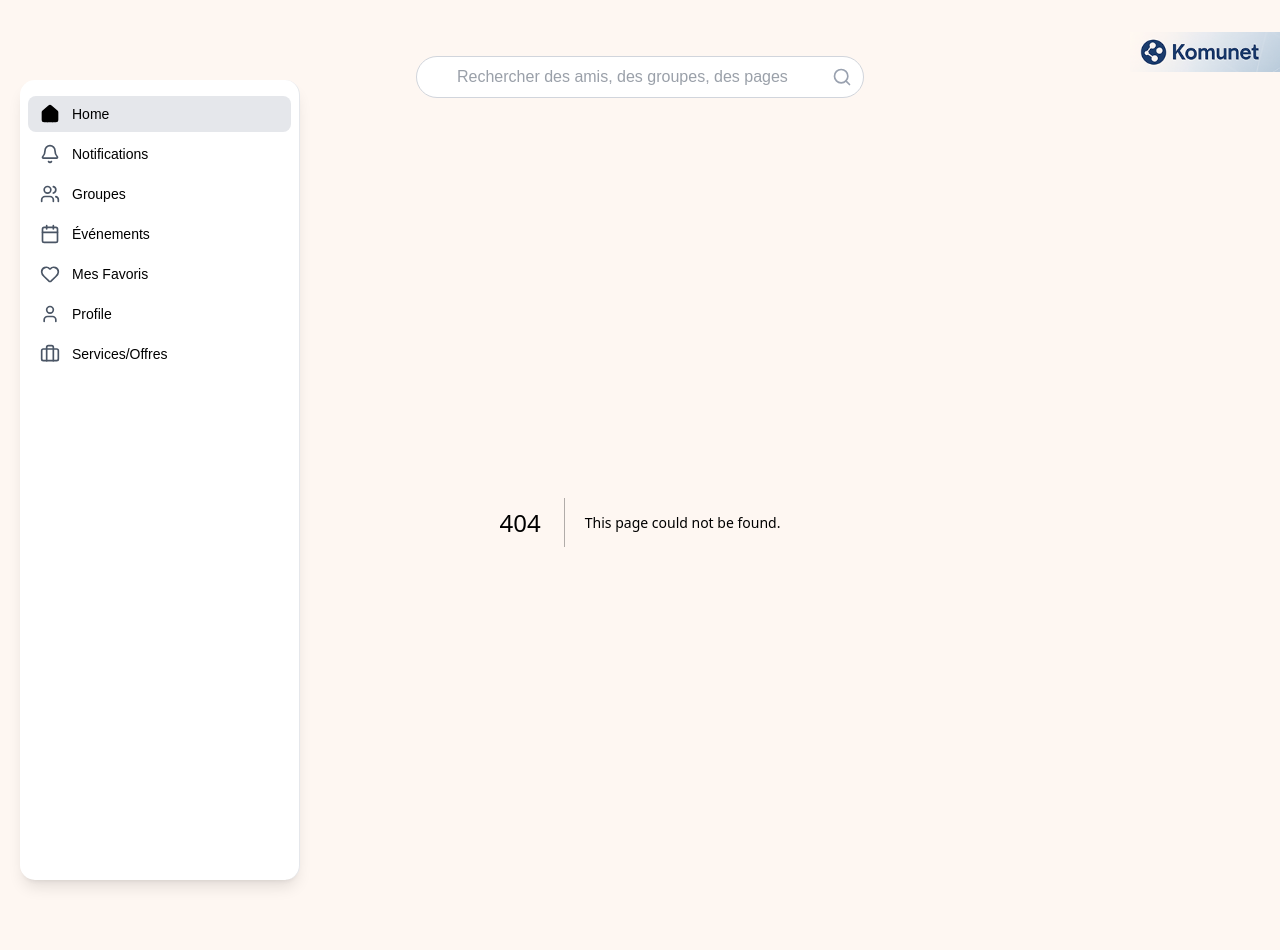
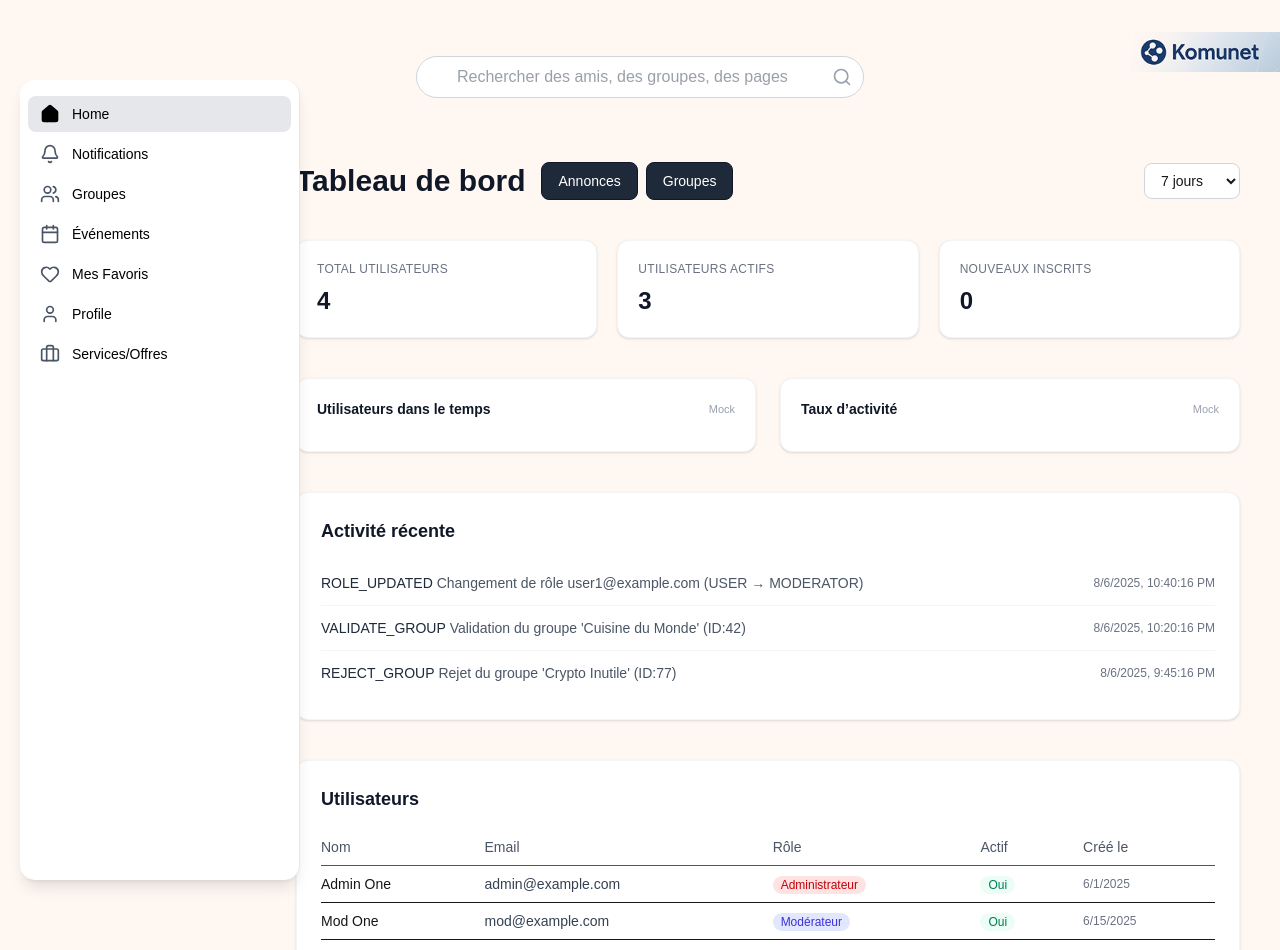
Before and after one commit to larabiislem/komunet_web, a Next.js app: page /admin in a window 1280 px wide. Before the commit this address had no page. Shown: the top 950 px of the page. Before the commit the page ends 922 px from the top, so only its background shows below. Built offline with nearby package versions, Linux system fonts and the light colour scheme.

Commit message:
feat: add DashboardPage component with user roles, KPI metrics, and action logs

```diff
--- /dev/null
+++ b/app/admin/page.tsx
@@ -0,0 +1,249 @@
+'use client';
+
+import React, { useState, useMemo } from 'react';
+import Link from 'next/link'; // <- ajout
+
+// Rôles
+type Role = 'ADMIN' | 'MODERATOR' | 'USER';
+
+// Simulation session (remplacer plus tard)
+const currentUser: { id: string; role: Role } = {
+  id: '11111111-1111',
+  role: 'ADMIN', // changer pour tester
+};
+
+interface User {
+  id: string;
+  name: string;
+  email: string;
+  role: Role;
+  isActive: boolean;
+  createdAt: string;
+}
+
+interface ActionLog {
+  id: string;
+  timestamp: string;
+  userEmail: string;
+  action: string;
+  detail: string;
+}
+
+function uuid() {
+  return Math.random().toString(36).slice(2) + Date.now().toString(36);
+}
+
+export default function DashboardPage() {
+  const isAdmin = currentUser.role === 'ADMIN';
+  const isModerator = currentUser.role === 'MODERATOR';
+  if (!isAdmin && !isModerator) {
+    return (
+      <div className="min-h-screen flex items-center justify-center px-4">
+        <div className="max-w-sm text-center">
+          <h1 className="text-2xl font-semibold text-gray-900 mb-2">Accès refusé</h1>
+          <p className="text-sm text-gray-600">Vous n’avez pas l’autorisation.</p>
+        </div>
+      </div>
+    );
+  }
+
+  // Mock data
+  const [users] = useState<User[]>([
+    { id: 'u1', name: 'Admin One', email: 'admin@example.com', role: 'ADMIN', isActive: true, createdAt: '2025-06-01' },
+    { id: 'u2', name: 'Mod One', email: 'mod@example.com', role: 'MODERATOR', isActive: true, createdAt: '2025-06-15' },
+    { id: 'u3', name: 'User One', email: 'user1@example.com', role: 'USER', isActive: false, createdAt: '2025-07-01' },
+    { id: 'u4', name: 'User Two', email: 'user2@example.com', role: 'USER', isActive: true, createdAt: '2025-07-20' },
+  ]);
+
+  const [period, setPeriod] = useState<'7d' | '30d'>('7d');
+
+  const kpi = useMemo(() => {
+    const totalUsers = users.length;
+    const activeUsers = users.filter(u => u.isActive).length;
+    const now = Date.now();
+    const span = period === '7d' ? 7 : 30;
+    const spanMs = span * 24 * 3600 * 1000;
+    const newSignups = users.filter(u => now - Date.parse(u.createdAt) <= spanMs).length;
+    return { totalUsers, activeUsers, newSignups };
+  }, [users, period]);
+
+  // Action log mock
+  const [logs] = useState<ActionLog[]>([
+    {
+      id: uuid(),
+      timestamp: new Date(Date.now() - 5 * 60000).toISOString(),
+      userEmail: 'admin@example.com',
+      action: 'ROLE_UPDATED',
+      detail: 'Changement de rôle user1@example.com (USER → MODERATOR)',
+    },
+    {
+      id: uuid(),
+      timestamp: new Date(Date.now() - 25 * 60000).toISOString(),
+      userEmail: 'admin@example.com',
+      action: 'VALIDATE_GROUP',
+      detail: "Validation du groupe 'Cuisine du Monde' (ID:42)",
+    },
+    {
+      id: uuid(),
+      timestamp: new Date(Date.now() - 60 * 60000).toISOString(),
+      userEmail: 'mod@example.com',
+      action: 'REJECT_GROUP',
+      detail: "Rejet du groupe 'Crypto Inutile' (ID:77)",
+    },
+  ]);
+
+  return (
+    <div className="min-h-screen px-4 md:px-10 py-10 md:ml-64">
+      <div className="max-w-5xl mx-auto space-y-10">
+        {/* Header */}
+        <div className="flex flex-wrap items-center justify-between gap-4">
+          <div className="flex items-center flex-wrap gap-4">
+            <h1 className="text-2xl md:text-3xl font-semibold text-gray-900">
+              Tableau de bord
+            </h1>
+                    <div className="flex gap-2">
+              <Link
+                href="/admin/annnonces"
+                className="px-4 py-2 rounded-lg bg-gray-800 text-white border border-gray-900 text-sm font-medium hover:bg-gray-900 hover:shadow transition"
+              >
+                Annonces
+              </Link>
+              <Link
+                href="/admin/groupes"
+                className="px-4 py-2 rounded-lg bg-gray-800 text-white border border-gray-900 text-sm font-medium hover:bg-gray-900 hover:shadow transition"
+              >
+                Groupes
+              </Link>
+            </div>
+          </div>
+          <div className="flex items-center gap-2">
+            <select
+              value={period}
+              onChange={e => setPeriod(e.target.value as any)}
+              className="bg-white border border-gray-300 text-sm rounded-lg px-3 py-2 focus:outline-none focus:ring-2 focus:ring-[#FFBFBF]"
+            >
+              <option value="7d">7 jours</option>
+              <option value="30d">30 jours</option>
+            </select>
+          </div>
+        </div>
+
+        {/* KPI */}
+        <div className="grid grid-cols-1 sm:grid-cols-3 gap-5">
+          <KpiCard title="Total utilisateurs" value={kpi.totalUsers} />
+          <KpiCard title="Utilisateurs actifs" value={kpi.activeUsers} />
+          <KpiCard title="Nouveaux inscrits" value={kpi.newSignups} />
+        </div>
+
+        {/* Graph placeholders */}
+        <div className="grid grid-cols-1 md:grid-cols-2 gap-6">
+          <ChartPlaceholder title="Utilisateurs dans le temps" />
+          <ChartPlaceholder title="Taux d’activité" />
+        </div>
+
+        {/* Logs récents */}
+        <div className="bg-white rounded-xl shadow border border-gray-100 p-6">
+          <h2 className="text-lg font-semibold text-gray-900 mb-4">Activité récente</h2>
+          {logs.length === 0 && <p className="text-sm text-gray-600">Aucune activité.</p>}
+            <ul className="divide-y divide-gray-100">
+              {logs.map(l => (
+                <li key={l.id} className="py-3 flex flex-col sm:flex-row sm:items-center sm:justify-between gap-2">
+                  <div className="text-sm text-gray-800">
+                    <span className="font-medium">{l.action}</span>{' '}
+                    <span className="text-gray-600">{l.detail}</span>
+                  </div>
+                  <span className="text-xs text-gray-500">
+                    {new Date(l.timestamp).toLocaleString()}
+                  </span>
+                </li>
+              ))}
+            </ul>
+        </div>
+
+        {/* Simple table utilisateurs */}
+        <div className="bg-white rounded-xl shadow border border-gray-100 p-6">
+          <h2 className="text-lg font-semibold text-gray-900 mb-4">Utilisateurs</h2>
+          <div className="overflow-x-auto">
+            <table className="min-w-full text-sm">
+              <thead>
+                <tr className="text-left text-gray-600 border-b">
+                  <th className="py-2 pr-4 font-medium">Nom</th>
+                  <th className="py-2 pr-4 font-medium">Email</th>
+                  <th className="py-2 pr-4 font-medium">Rôle</th>
+                  <th className="py-2 pr-4 font-medium">Actif</th>
+                  <th className="py-2 pr-4 font-medium">Créé le</th>
+                </tr>
+              </thead>
+              <tbody>
+                {users.map(u => (
+                  <tr key={u.id} className="border-b last:border-none">
+                    <td className="py-2 pr-4">{u.name}</td>
+                    <td className="py-2 pr-4 text-gray-700">{u.email}</td>
+                    <td className="py-2 pr-4">
+                      <RoleBadge role={u.role} />
+                    </td>
+                    <td className="py-2 pr-4">
+                      <span
+                        className={`text-xs px-2 py-0.5 rounded-full ${
+                          u.isActive ? 'bg-emerald-50 text-emerald-700' : 'bg-gray-100 text-gray-500'
+                        }`}
+                      >
+                        {u.isActive ? 'Oui' : 'Non'}
+                      </span>
+                    </td>
+                    <td className="py-2 pr-4 text-xs text-gray-500">
+                      {new Date(u.createdAt).toLocaleDateString()}
+                    </td>
+                  </tr>
+                ))}
+              </tbody>
+            </table>
+            {users.length === 0 && <p className="text-sm text-gray-600 mt-4">Aucun utilisateur.</p>}
+          </div>
+        </div>
+      </div>
+    </div>
+  );
+}
+
+// Local UI components (remplacent StatsCards / charts externes)
+function KpiCard({ title, value }: { title: string; value: number }) {
+  return (
+    <div className="rounded-xl bg-white border border-gray-100 shadow p-5 flex flex-col">
+      <span className="text-xs font-medium uppercase tracking-wide text-gray-500">
+        {title}
+      </span>
+      <span className="mt-2 text-2xl font-semibold text-gray-900">{value}</span>
+    </div>
+  );
+}
+
+function ChartPlaceholder({ title }: { title: string }) {
+  return (
+    <div className="rounded-xl bg-white border border-gray-100 shadow p-5 flex flex-col">
+      <div className="flex items-center justify-between mb-3">
+        <h3 className="text-sm font-semibold text-gray-900">{title}</h3>
+        <span className="text-[11px] text-gray-400">Mock</span>
+      </div>
+
+    </div>
+  );
+}
+
+function RoleBadge({ role }: { role: Role }) {
+  const clr =
+    role === 'ADMIN'
+      ? 'bg-red-100 text-red-700'
+      : role === 'MODERATOR'
+      ? 'bg-indigo-100 text-indigo-700'
+      : 'bg-gray-100 text-gray-700';
+  return (
+    <span className={`text-xs px-2 py-0.5 rounded-full font-medium ${clr}`}>
+      {role === 'ADMIN'
+        ? 'Administrateur'
+        : role === 'MODERATOR'
+        ? 'Modérateur'
+        : 'Utilisateur'}
+    </span>
+  );
+}
```
